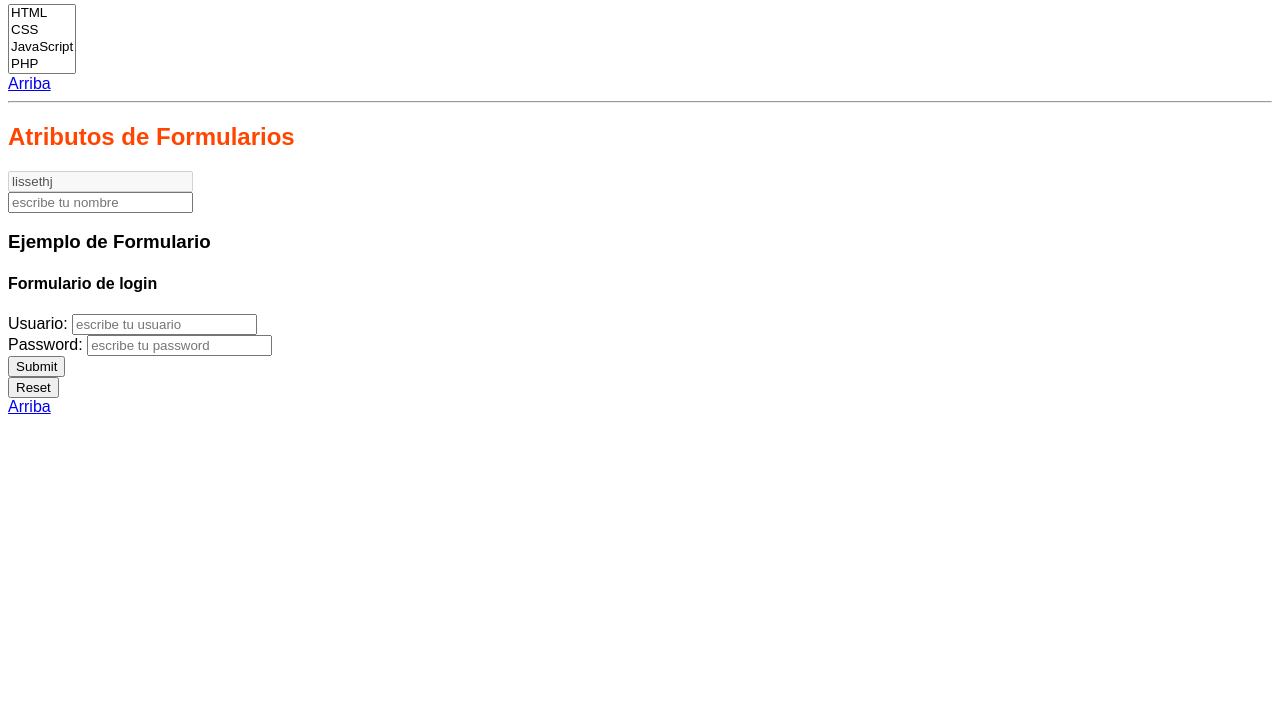
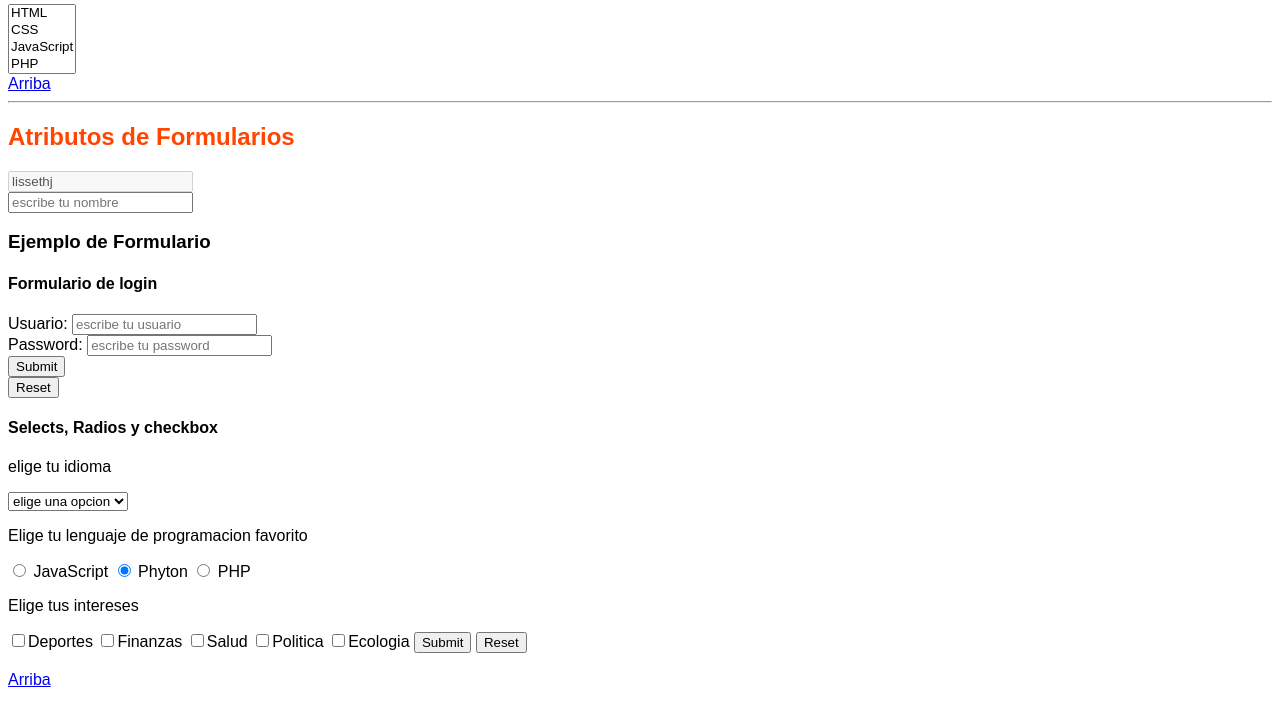
Before and after one commit to LissethJ/Bases-de-HTML, a plain HTML site: page index.html in a window 1280 px wide. Shown: the part 8550-9273 px from the top of the page. Drawn offline with Linux system fonts and the light colour scheme.

Commit message:
formularios

```diff
--- a/index.html
+++ b/index.html
@@ -377,6 +377,44 @@
         <br>
         <input type="reset">
     </form>
+    <h4> Selects, Radios y checkbox</h4>
+    <form>
+        <p>elige tu idioma</p>
+        <select name="idioma">
+            <option value="">elige una opcion</option>
+            <option value="en">español</option>
+            <option value="en">ingles</option>
+            <option value="fr">frances</option>
+            <option value="it">italiano</option>
+            <option value="pt">portugues</option>
+        </select>
+        <p>Elige tu lenguaje de programacion favorito</p>
+        <input type="radio" name="lenguaje" id="radio-js">
+        <label for="radio-js">JavaScript</label>
+        <input type="radio" name="lenguaje" id="radio-py" checked>
+        <label for="radio-py">Phyton</label>
+        <input type="radio" name="lenguaje" id="radio-php">
+        <label for="radio-php">PHP</label>
+        <p>Elige tus intereses</p>
+        <label>
+            <input type="checkbox" name="intereses" value="deportes">Deportes
+        </label>
+        <label>
+            <input type="checkbox" name="intereses" value="finanzas">Finanzas
+        </label>
+        <label>
+            <input type="checkbox" name="intereses" value="salud">Salud
+        </label>
+        <label>
+            <input type="checkbox" name="intereses" value="politica">Politica
+        </label>
+        <label>
+            <input type="checkbox" name="intereses" value="ecologia">Ecologia
+        </label>
+        <input type="submit">
+        <input type="reset">
+    </form>
+    <br>
     <a href="index.html#inicio">Arriba</a>
 
 
```
